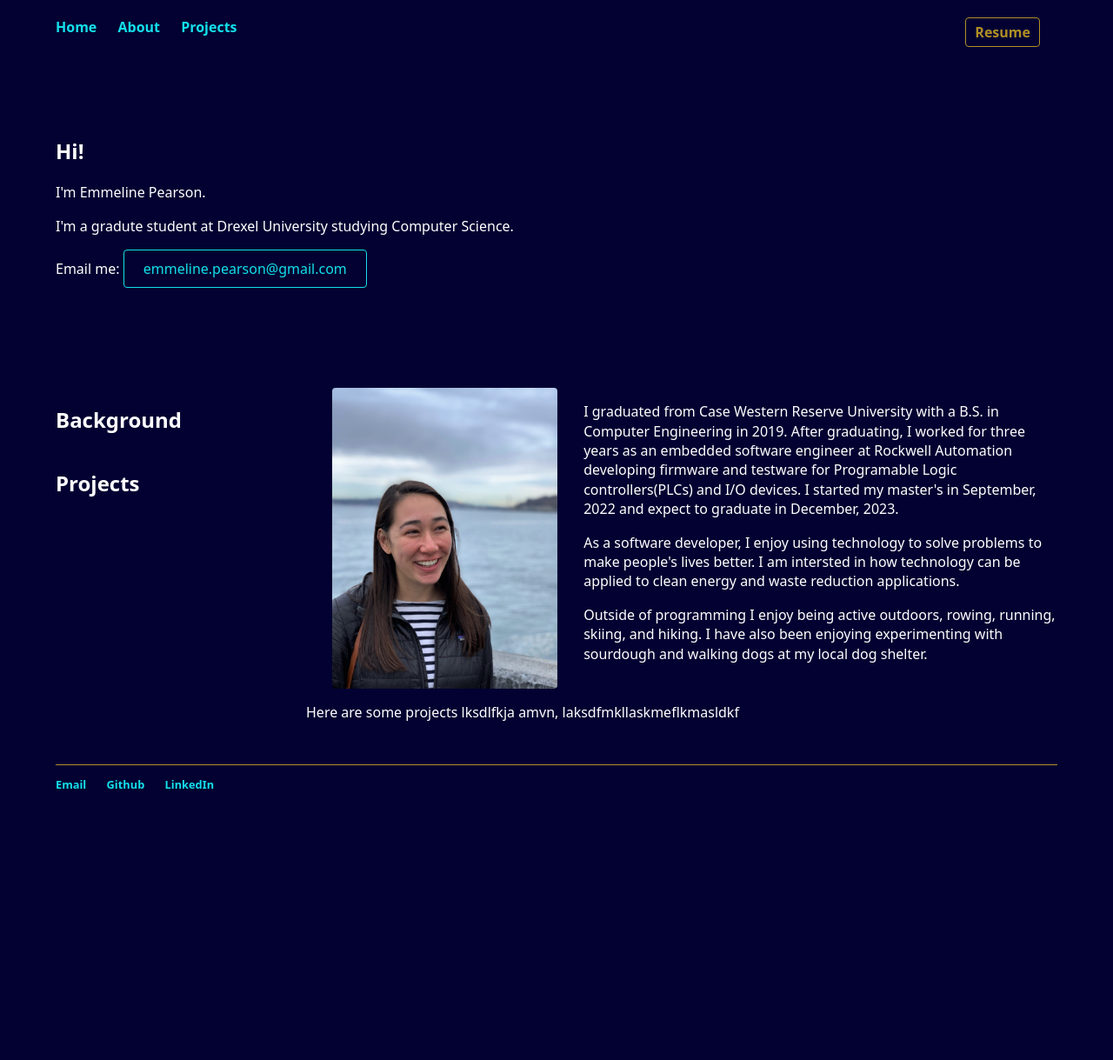
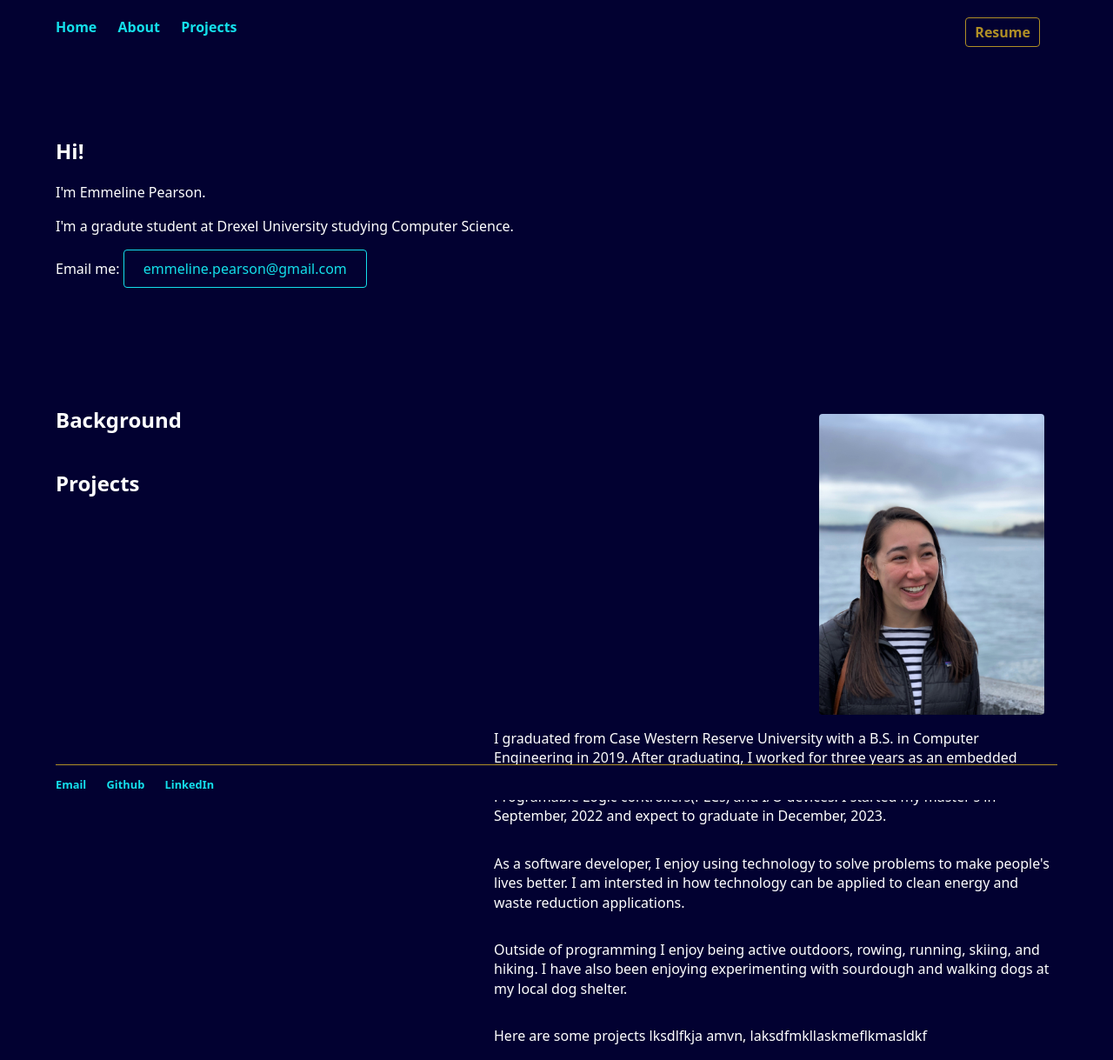
Before and after one commit to emmeline2/emmeline2.github.io, a Jekyll site: the page built from index.html, in a window 1280 px wide. Shown: the whole page at 87% size. Built offline with Jekyll 4.4.1, drawn with Linux system fonts in a browser that asks for light colours; before the commit the page ends 940 px from its top, so only the background shows below that.

Commit message:
right float

```diff
--- a/css/main.css
+++ b/css/main.css
@@ -74,8 +74,8 @@ footer {
 .portrait {
     height: auto;
     max-width: 30%;
-    float: left;
-    margin: 0 30px 0 30px;
+    float: right;
+    margin: 30px 15px 0 15px;
     border-radius: 4px;
 }
 
@@ -110,7 +110,7 @@ width: 25%;
 float: left;
 }
 
-.rightCol {
+.rightCol, .rightCol p {
 width: 75%;
 float: right;
 }
```
